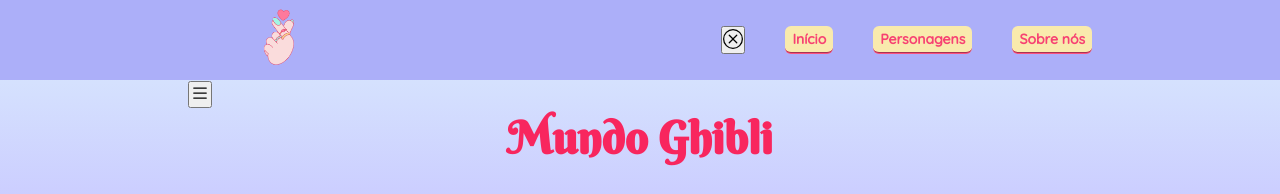
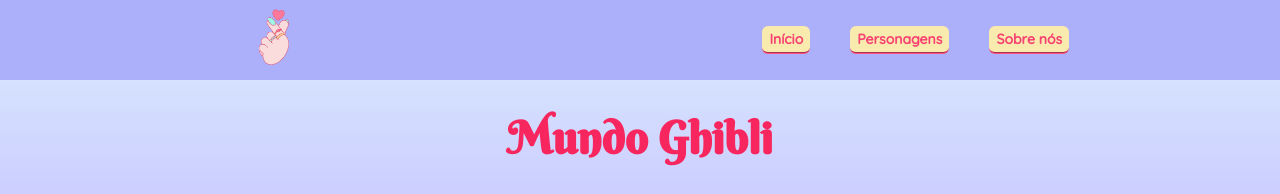
Before and after one commit to Laboratoria/SAP009-data-lovers, a website with bundled scripts: page src/index.html in a window 1280 px wide. Shown: the top 194 px of the page. Built offline with nearby package versions, Linux system fonts and the light colour scheme; a web font is replaced by a local one.

Commit message:
sem a sidebar

```diff
--- a/src/index.html
+++ b/src/index.html
@@ -10,21 +10,10 @@
     <header>
       <div class="cabecalho" id="cabecalho">
         <div>
-          <button class="botao-header">
-              <svg xmlns="http://www.w3.org/2000/svg" width="20" height="20" fill="currentColor" class="bi bi-list" viewBox="0 0 16 16">
-               <path fill-rule="evenodd" d="M2.5 12a.5.5 0 0 1 .5-.5h10a.5.5 0 0 1 0 1H3a.5.5 0 0 1-.5-.5zm0-4a.5.5 0 0 1 .5-.5h10a.5.5 0 0 1 0 1H3a.5.5 0 0 1-.5-.5zm0-4a.5.5 0 0 1 .5-.5h10a.5.5 0 0 1 0 1H3a.5.5 0 0 1-.5-.5z"/>
-            </svg>
-          </button>
           <img class="logo" src="logoheart.png" alt="logo Corean Heart">
         </div>
 
         <div class="navegacao">
-          <button class="botao-header">
-              <svg xmlns="http://www.w3.org/2000/svg" width="20" height="20" fill="currentColor" class="bi bi-x-circle" viewBox="0 0 16 16">
-              <path d="M8 15A7 7 0 1 1 8 1a7 7 0 0 1 0 14zm0 1A8 8 0 1 0 8 0a8 8 0 0 0 0 16z"/>
-               <path d="M4.646 4.646a.5.5 0 0 1 .708 0L8 7.293l2.646-2.647a.5.5 0 0 1 .708.708L8.707 8l2.647 2.646a.5.5 0 0 1-.708.708L8 8.707l-2.646 2.647a.5.5 0 0 1-.708-.708L7.293 8 4.646 5.354a.5.5 0 0 1 0-.708z"/>
-            </svg>
-          </button>
            <a href="index.html" class="itensmenu">Início</a>
            <a href="indexp.html" class="itensmenu">Personagens</a>
            <a href="indexs.html" class="itensmenu">Sobre nós</a>
```
